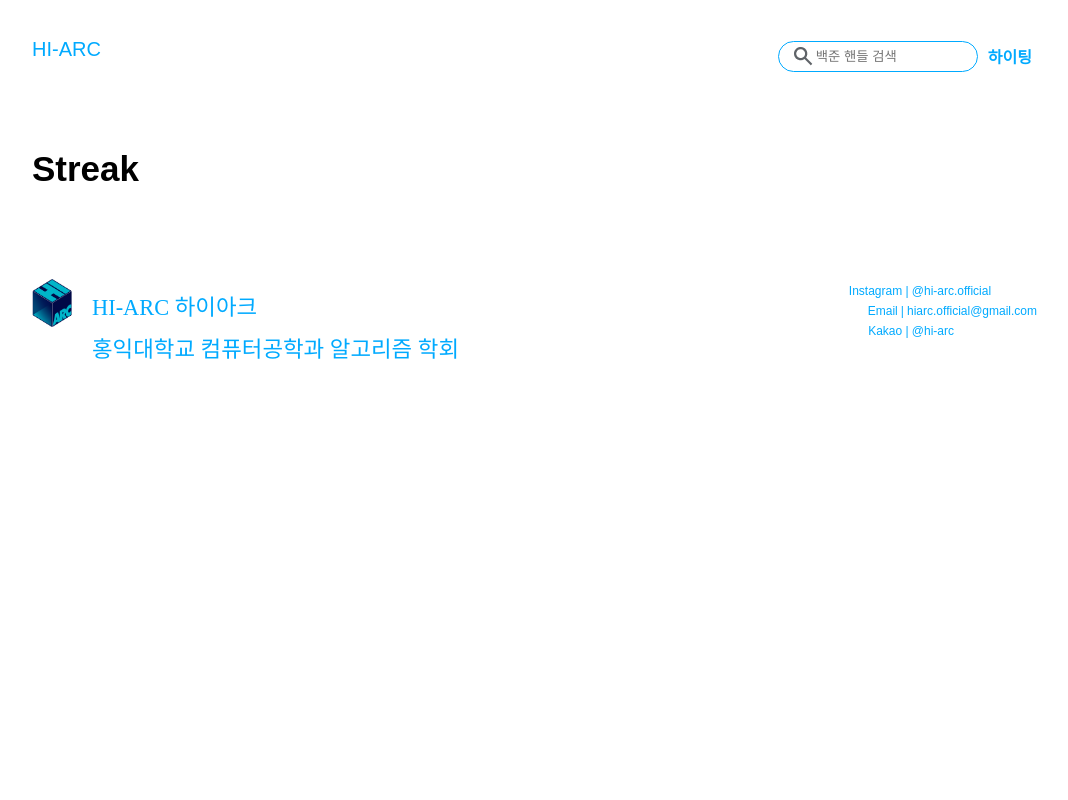
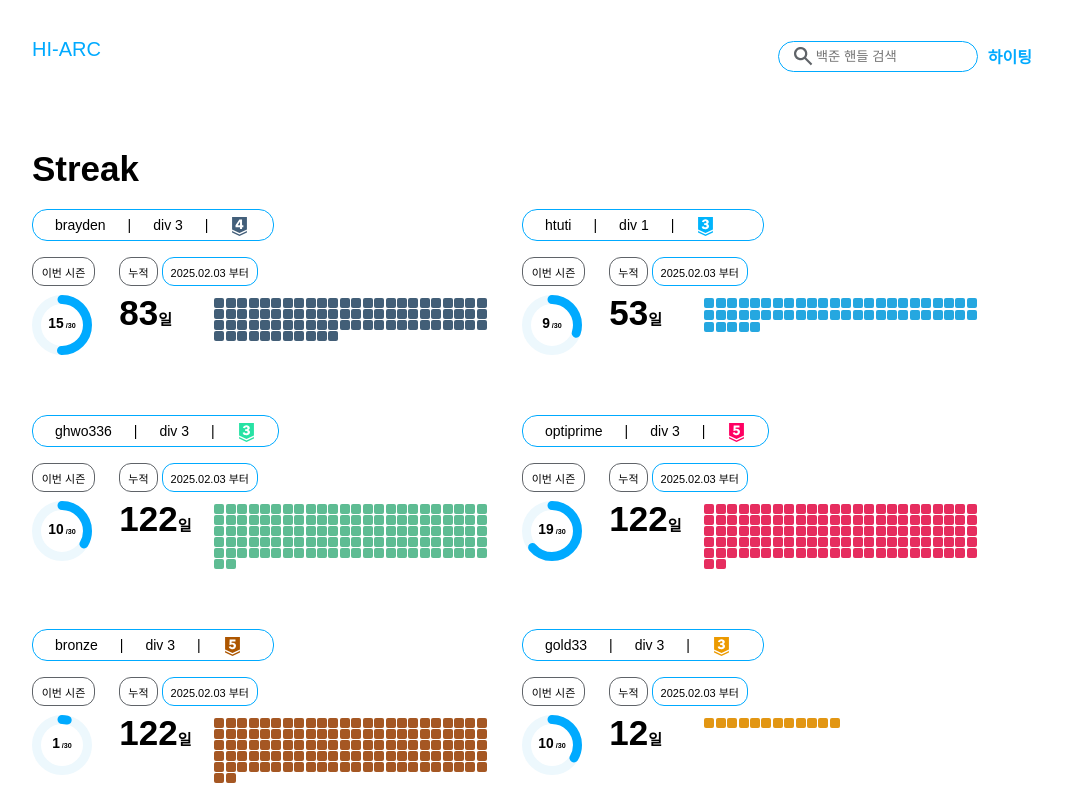
Before and after one commit to 2025-HIARC-Rating-system/FE, a React (Vite) app: page /streak in a window 1280 px wide. Shown: the top 800 px of the page, without its empty margins (108-1176 px from the left). Built offline with nearby package versions, Linux system fonts and the light colour scheme; a web font is replaced by a local one.

Commit message:
feat:StreakPage 구현

```diff
--- a/src/atoms/CircularProgress.tsx
+++ b/src/atoms/CircularProgress.tsx
@@ -10,14 +10,12 @@
 
 const CircleBackground = styled.circle`
   fill: none;
-  stroke: #e0e0e0;
-  stroke-width: 6;
+  stroke: #edf8fd;
 `;
 
-const CircleProgress = styled.circle`
+const CircleProgress = styled.circle<{strokeColor?: string}>`
   fill: none;
-  stroke: ${Color.primary};
-  stroke-width: 6;
+  stroke: ${({strokeColor}) => strokeColor || Color.primary};
   stroke-linecap: round;
   transition: stroke-dashoffset 0.5s ease-in-out;
   transform: rotate(-90deg);
@@ -30,36 +28,57 @@
   text-anchor: middle;
 `;
 
-const CircularProgress = ({
+interface CircularProgressProps {
+  value: number;
+  maxValue: number;
+  width?: number;
+  height?: number;
+  strokeColor?: string;
+}
+
+const CircularProgress: React.FC<CircularProgressProps> = ({
   value,
   maxValue,
-}: {
-  value: number;
-  maxValue: number;
+  width = 48,
+  height = 48,
+  strokeColor,
 }) => {
-  const radius = 15;
+  const size = Math.min(width, height); // ✅ width, height 중 작은 값 사용
+  const strokeWidth = size * 0.15; // ✅ 원 크기에 맞게 `stroke-width` 동적 설정
+  const radius = size / 2 - strokeWidth / 2; // ✅ 원이 잘리지 않도록 반지름 조정
   const circumference = 2 * Math.PI * radius;
   const percent = (value / maxValue) * 100;
   const dashOffset = circumference - (percent / 100) * circumference;
 
   return (
-    <ProgressWrapper>
-      <svg width="48" height="48" viewBox="0 0 40 40">
-        <CircleBackground cx="20" cy="20" r={radius} />
+    <ProgressWrapper style={{width: size, height: size}}>
+      <svg width={size} height={size} viewBox={`0 0 ${size} ${size}`}>
+        {/* ✅ 배경 원 */}
+        <CircleBackground
+          cx={size / 2}
+          cy={size / 2}
+          r={radius}
+          strokeWidth={strokeWidth}
+        />
+        {/* ✅ 진행 원 */}
         <CircleProgress
-          cx="20"
-          cy="20"
+          cx={size / 2}
+          cy={size / 2}
           r={radius}
           strokeDasharray={circumference}
           strokeDashoffset={dashOffset}
+          strokeWidth={strokeWidth}
+          strokeColor={strokeColor}
         />
 
-        {/* ✅ Value 부분만 크고 굵게 */}
-        <ProgressText x="20" y="22">
-          <tspan fontSize="9px" fontWeight="bold" dy="1px">
+        {/* ✅ 중앙 텍스트 */}
+        <ProgressText x="50%" y="52%" dy="3%">
+          <tspan fontSize={`${size * 0.23}px`} fontWeight="bold">
             {value}
           </tspan>
-          <tspan fontSize="6px">/{maxValue}</tspan>
+          <tspan fontSize={`${size * 0.12}px`} dx="2px">
+            /{maxValue}
+          </tspan>
         </ProgressText>
       </svg>
     </ProgressWrapper>
--- /dev/null
+++ b/src/atoms/InfoEntity.tsx
@@ -0,0 +1,52 @@
+import styled from "styled-components";
+import Color from "../ui/Color";
+import TierImg from "../ui/TierImg";
+const Wrapper = styled.div`
+  display: flex;
+  align-items: center;
+  width: fit-content;
+  max-width: 300px;
+  min-width: 240px;
+  height: 30px;
+  border: 1px solid ${Color.primary};
+  border-radius: 15px;
+  font-size: 14px;
+`;
+
+const IdWrapper = styled.div`
+  max-width: 120px;
+  margin-left: 22px;
+`;
+
+const Divider = styled.div`
+  margin-left: 22px;
+  margin-right: 22px;
+`;
+const Tier = styled.div`
+  margin-right: 22px;
+  margin-top: 5px;
+`;
+const InfoEntity = ({
+  id,
+  divNum,
+  tier,
+}: {
+  id: string;
+  divNum: number;
+  tier: number;
+}) => {
+  const displayId = id.length > 10 ? id.slice(0, 9) + "..." : id;
+  return (
+    <Wrapper>
+      <IdWrapper>{displayId}</IdWrapper>
+      <Divider>|</Divider>
+      div {divNum}
+      <Divider>|</Divider>
+      <Tier>
+        <TierImg tier={tier} />
+      </Tier>
+    </Wrapper>
+  );
+};
+
+export default InfoEntity;
--- /dev/null
+++ b/src/components/StreakEntity.tsx
@@ -0,0 +1,147 @@
+import InfoEntity from "../atoms/InfoEntity";
+import styled from "styled-components";
+import CircularProgress from "../atoms/CircularProgress";
+import Color from "../ui/Color";
+
+const Wrapper = styled.div`
+  width: 460px;
+  display: flex;
+  flex-direction: column;
+`;
+const DownWrapper = styled.div`
+  margin-top: 16px;
+  display: flex;
+  gap: 24.33px;
+`;
+const Left = styled.div`
+  width: 63px;
+  display: flex;
+  flex-direction: column;
+  gap: 6px;
+`;
+const Right = styled.div`
+  display: flex;
+  flex-direction: column;
+  gap: 9px;
+`;
+const RightDown = styled.div`
+  display: flex;
+  gap: 22px;
+`;
+
+const Border = styled.div<{$borderColor: string}>`
+  font-size: 11px;
+  border: 0.5px solid ${(props) => props.$borderColor};
+  border-radius: 12px;
+  display: flex;
+  justify-content: center;
+  align-items: center;
+  padding: 3.5px 8px;
+  flex-wrap: nowrap;
+  margin-bottom: 3px;
+  height: 20px;
+`;
+
+const Borders = styled.div`
+  display: flex;
+  gap: 4px;
+`;
+const Days = styled.div`
+  width: 73px;
+  height: 35px;
+  display: flex;
+  align-items: flex-end;
+  font-size: 15px;
+  font-weight: 900;
+  .big {
+    font-size: 35px;
+  }
+  .small {
+    margin-bottom: 4px;
+  }
+`;
+
+// ✅ 🔹 추가: 스트릭 네모 박스 스타일
+const StreakGrid = styled.div`
+  display: grid;
+  grid-template-columns: repeat(
+    auto-fill,
+    minmax(10px, 1fr)
+  ); // 최대 20개까지 가로 배치
+  gap: 1px;
+  width: 273px;
+`;
+
+const StreakBox = styled.div`
+  width: 10px;
+  height: 10px;
+
+  border-radius: 2px;
+`;
+
+const StreakEntity = ({
+  value,
+  maxValue,
+  days,
+  tier,
+  divNum,
+  id,
+}: {
+  value: number;
+  maxValue: number;
+  days: number;
+  tier: number;
+  divNum: number;
+  id: string;
+}) => {
+  // ✅ 🔹 스트릭 색상 결정 로직
+  const getStreakColor = (tier: number) => {
+    if (tier === 0) return Color.graySub3;
+    if (tier >= 1 && tier <= 5) return Color.bronze;
+    if (tier >= 6 && tier <= 10) return Color.silver;
+    if (tier >= 11 && tier <= 15) return Color.gold;
+    if (tier >= 16 && tier <= 20) return Color.platinum;
+    if (tier >= 21 && tier <= 25) return Color.diamond;
+    if (tier >= 26 && tier <= 30) return Color.ruby;
+    return Color.primary; // ✅ 31일 이상이면 Color.primary
+  };
+  return (
+    <Wrapper>
+      <InfoEntity id={id} divNum={divNum} tier={tier} />
+      <DownWrapper>
+        <Left>
+          <Border $borderColor={Color.graySub3}>이번 시즌</Border>
+          <CircularProgress
+            value={value}
+            maxValue={maxValue}
+            width={60}
+            height={60}
+          />
+        </Left>
+        <Right>
+          <Borders>
+            <Border $borderColor={Color.graySub3}>누적</Border>
+            <Border $borderColor={Color.primary}>2025.02.03 부터</Border>
+          </Borders>
+          <RightDown>
+            <Days>
+              <div className="big">{days}</div>
+              <div className="small">일</div>
+            </Days>
+            <StreakGrid>
+              {Array.from({length: days}, (_, i) => (
+                <StreakBox
+                  key={i}
+                  style={{backgroundColor: getStreakColor(tier)}}
+                />
+              ))}
+            </StreakGrid>
+          </RightDown>
+          {/* ✅ ✅ 스트릭 칸 추가 */}
+        </Right>
+      </DownWrapper>
+    </Wrapper>
+  );
+};
+
+export default StreakEntity;
--- a/src/page/StreakPage.tsx
+++ b/src/page/StreakPage.tsx
@@ -1,15 +1,97 @@
 import LayOut from "../ui/Layout";
 import styled from "styled-components";
+import StreakEntity from "../components/StreakEntity";
 const HeadWrapper = styled.div`
   font-size: 35px;
   font-weight: 900;
   padding-top: 45px;
   padding-bottom: 20px;
 `;
+
+const MainWrapper = styled.div`
+  display: flex;
+  flex-wrap: wrap; /* ✅ 너비 초과 시 줄바꿈 */
+  gap: 60px 30px; /* ✅ 요소 간 간격 조정 */
+  justify-content: flex-start; /* ✅ 중앙 정렬 */
+  width: 100%; /* ✅ 전체 너비 사용 */
+`;
+
+const Wrapper = styled.div`
+  width: 100%;
+`;
+
 const StreakPage = () => {
   return (
     <LayOut>
-      <HeadWrapper>Streak</HeadWrapper>
+      <Wrapper>
+        <HeadWrapper>Streak</HeadWrapper>
+        <MainWrapper>
+          <StreakEntity
+            value={15}
+            maxValue={30}
+            days={83}
+            tier={7}
+            divNum={3}
+            id="brayden"
+          />
+          <StreakEntity
+            value={9}
+            maxValue={30}
+            days={53}
+            tier={23}
+            divNum={1}
+            id="htuti"
+          />
+          <StreakEntity
+            value={10}
+            maxValue={30}
+            days={122}
+            tier={18}
+            divNum={3}
+            id="ghwo336"
+          />
+          <StreakEntity
+            value={19}
+            maxValue={30}
+            days={122}
+            tier={26}
+            divNum={3}
+            id="optiprime"
+          />
+          <StreakEntity
+            value={1}
+            maxValue={30}
+            days={122}
+            tier={1}
+            divNum={3}
+            id="bronze"
+          />
+          <StreakEntity
+            value={10}
+            maxValue={30}
+            days={12}
+            tier={13}
+            divNum={3}
+            id="gold33"
+          />
+          <StreakEntity
+            value={10}
+            maxValue={30}
+            days={322}
+            tier={31}
+            divNum={3}
+            id="ghwsdafjndskfnasdjlvnjkldvnajskdvn"
+          />
+          <StreakEntity
+            value={10}
+            maxValue={30}
+            days={22}
+            tier={18}
+            divNum={3}
+            id="fkfk"
+          />
+        </MainWrapper>
+      </Wrapper>
     </LayOut>
   );
 };
--- a/src/ui/Color.tsx
+++ b/src/ui/Color.tsx
@@ -11,7 +11,7 @@
   silver: "#425e77",
   gold: "#E29613",
   platinum: "#5EBC93",
-  diamond: "25a7e0",
+  diamond: "#25a7e0",
   ruby: "#e62d5f",
   graySub3: "#5F6368",
 };
```
